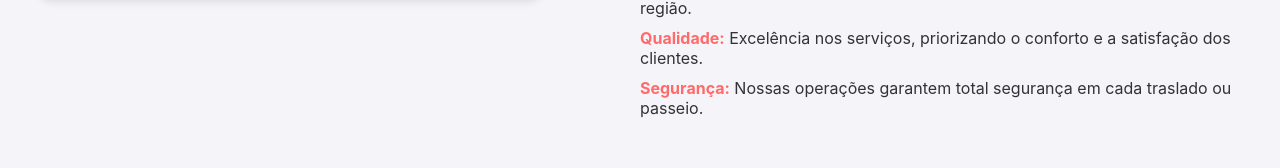
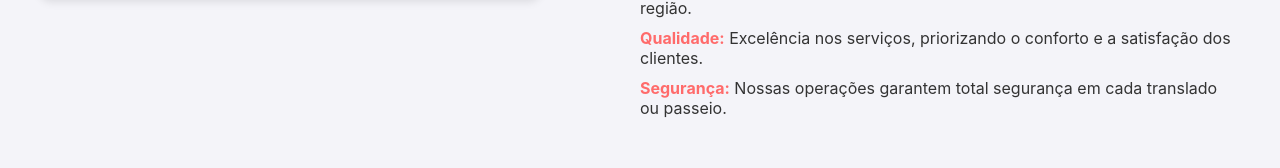
Before and after one commit to Valneyxis/Site-legado, a React (Create React App) app: page /sobre in a window 1280 px wide. Shown: the part 704-872 px from the top of the page. Built offline with nearby package versions, Linux system fonts and the light colour scheme.

Commit message:
Update Sobre.jsx

```diff
--- a/src/routes/Sobre.jsx
+++ b/src/routes/Sobre.jsx
@@ -28,7 +28,7 @@ const Sobre = () => {
           <ul className="sobre-values">
             <li><strong>Experiência:</strong> Mais de 10 anos no mercado, com conhecimento aprofundado na região.</li>
             <li><strong>Qualidade:</strong> Excelência nos serviços, priorizando o conforto e a satisfação dos clientes.</li>
-            <li><strong>Segurança:</strong> Nossas operações garantem total segurança em cada traslado ou passeio.</li>
+            <li><strong>Segurança:</strong> Nossas operações garantem total segurança em cada translado ou passeio.</li>
           </ul>
         </div>
       </div>
```
